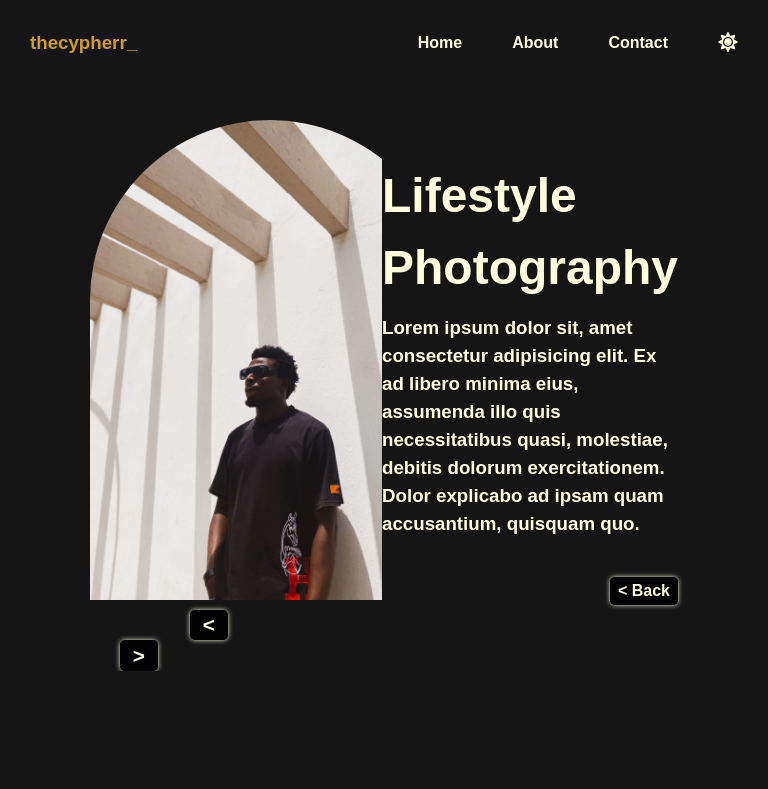
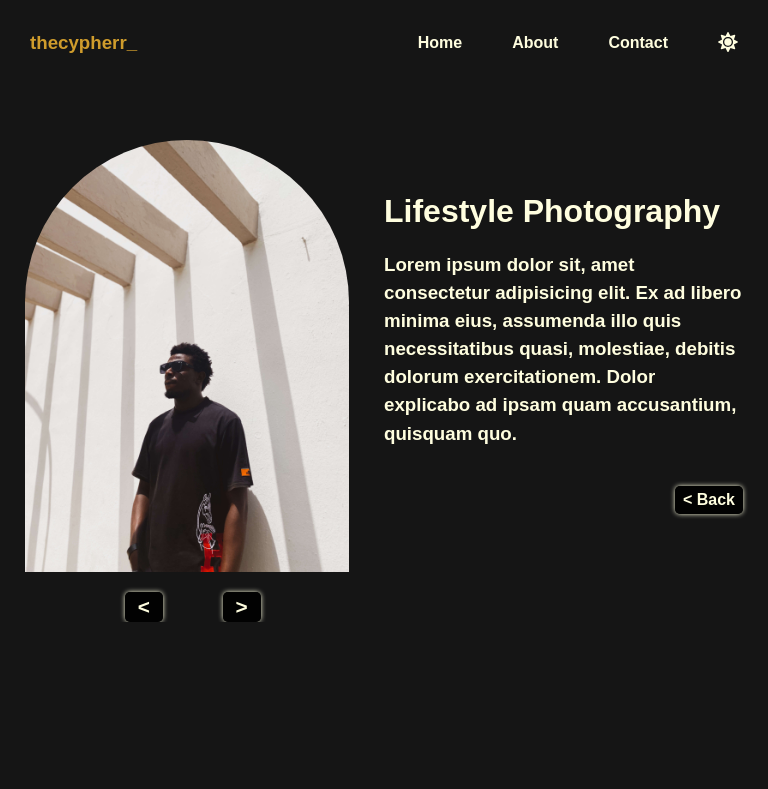
Before and after one commit to TheCypherr/cyphershots, a React (Vite) app: page /Ceci/1 in a window 768 px wide. Shown: the top 789 px of the page. Built offline with nearby package versions, Linux system fonts and the light colour scheme; the HTML template or start-up script is replaced by a standard one.

Commit message:
did the landscape responsive

```diff
--- a/src/Components/Footer/Footer.css
+++ b/src/Components/Footer/Footer.css
@@ -53,7 +53,7 @@ body {
     padding: 50px 20px 10px 20px;
   }
   .inner-footer {
-    font-size: 1.1rem;
+    font-size: 1rem;
     display: flex;
     flex-direction: column;
     align-items: flex-start;
--- a/src/Components/Header/Header.css
+++ b/src/Components/Header/Header.css
@@ -103,7 +103,7 @@ body {
     margin-bottom: 200px; /* Adjust this value based on the dropdown height */
   }
   .custom-links-new {
-    margin-bottom: -40px;
+    margin-bottom: -30px;
     font-size: 1rem;
     text-align: left;
     align-content: end;
--- a/src/Components/Hero/Hero.css
+++ b/src/Components/Hero/Hero.css
@@ -38,3 +38,18 @@ body {
     color: var(--orange-color);
   }
 }
+/* Landscape and iPad View */
+@media (min-width: 750px) and (max-width: 900px) {
+  .hero-wrapper h1 {
+    font-size: 2.8rem;
+    line-height: 50px;
+    padding-top: 10px;
+  }
+}
+@media (min-width: 360px) {
+  .hero-wrapper h1 {
+    font-size: 2.8rem;
+    line-height: 50px;
+    padding-top: 10px;
+  }
+}
--- a/src/Components/IbadanDetails/IbadanDetails.css
+++ b/src/Components/IbadanDetails/IbadanDetails.css
@@ -116,7 +116,7 @@ body {
   }
   .related-images {
     width: 100%;
-    height: 30rem;
+    height: 28rem;
     text-align: center;
     align-items: center;
   }
@@ -139,3 +139,43 @@ body {
     margin-top: 30px;
   }
 }
+
+/* Landscape and iPad View */
+@media (min-width: 750px) and (max-width: 900px) {
+  .gallery-wrapper {
+    padding: 20px 15px 20px 15px;
+    height: 100%;
+  }
+  .r-buttons {
+    margin-top: 20px;
+  }
+  .flex-container2 h1 {
+    font-size: 2rem;
+    padding-top: 20px;
+  }
+  .flex-container2 h3 {
+    margin-top: -10px;
+  }
+  .related-images {
+    height: 27rem;
+  }
+}
+@media (min-width: 360px) {
+  .gallery-wrapper {
+    padding: 20px 15px 20px 15px;
+    height: 100%;
+  }
+  .r-buttons {
+    margin-top: 20px;
+  }
+  .flex-container2 h1 {
+    font-size: 2rem;
+    padding-top: 20px;
+  }
+  .flex-container2 h3 {
+    margin-top: -10px;
+  }
+  .related-images {
+    height: 27rem;
+  }
+}
--- a/src/Components/Tizzy/Tizzy.jsx
+++ b/src/Components/Tizzy/Tizzy.jsx
@@ -43,7 +43,7 @@ const Tizzy = () => {
           </Swiper>
         </div>
         <div className="flex-container2">
-          <h1>Island Block Party ft Bella Shmurda</h1>
+          <h1>Island Block Party ft Tizzy</h1>
           <h3>
             Lorem ipsum, dolor sit amet consectetur adipisicing elit. Magni,
             nesciunt aliquam sapiente corrupti unde ad reprehenderit facere ab,
--- a/src/Components/Victony/Victony.jsx
+++ b/src/Components/Victony/Victony.jsx
@@ -43,7 +43,7 @@ const Victony = () => {
           </Swiper>
         </div>
         <div className="flex-container2">
-          <h1>Island Block Party ft Bella Shmurda</h1>
+          <h1>Island Block Party ft Victony</h1>
           <h3>
             Lorem ipsum dolor sit amet consectetur adipisicing elit. Ut quae non
             quod, repellat animi exercitationem quisquam alias nemo doloribus!
```
